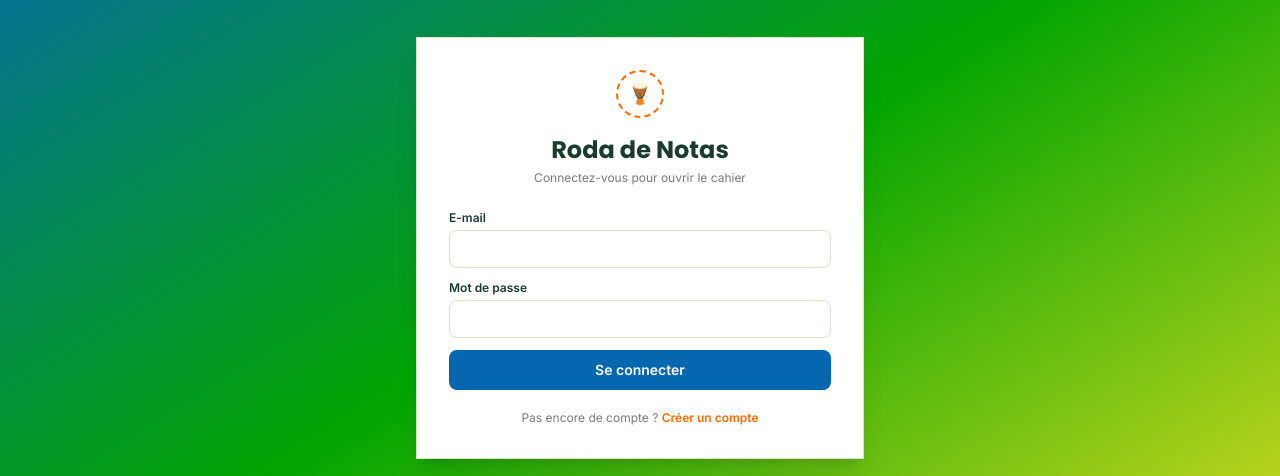
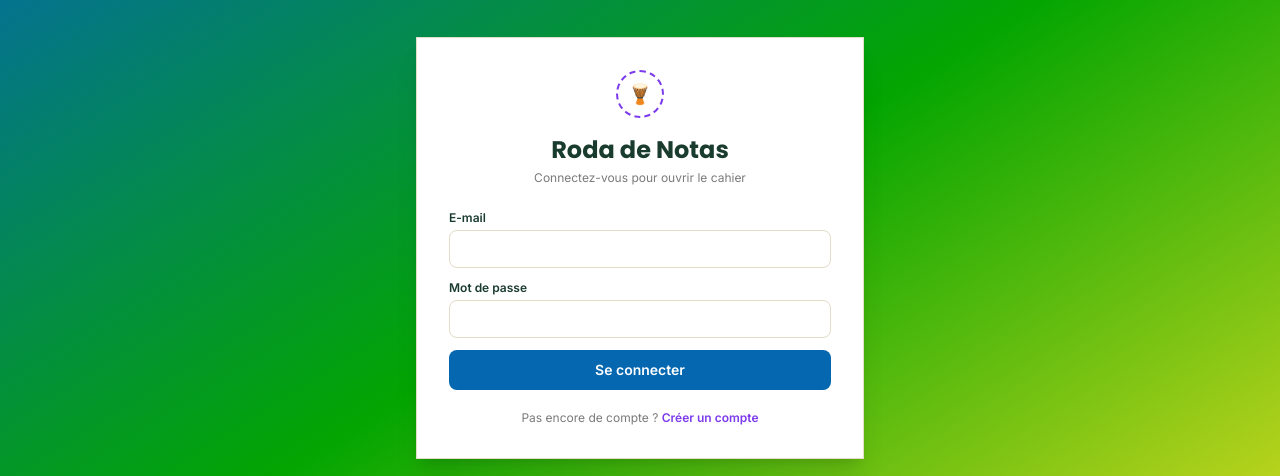
Before and after one commit to Freuby/Roda-de-Notas, a React (Vite) app: page / in a window 1280 px wide. Shown: the part 152-628 px from the top of the page. Built offline with nearby package versions, Linux system fonts and the light colour scheme.

Commit message:
(4 files changed)

```diff
--- a/index.html
+++ b/index.html
@@ -7,7 +7,7 @@
 
   <!-- PWA / Home screen -->
   <link rel="manifest" href="/manifest.json">
-  <meta name="theme-color" content="#FF6B00">
+  <meta name="theme-color" content="#7C3AED">
 
   <!-- iOS -->
   <meta name="apple-mobile-web-app-capable" content="yes">
--- a/src/components/BlockItem.tsx
+++ b/src/components/BlockItem.tsx
@@ -178,7 +178,7 @@ export const BlockItem: React.FC<BlockItemProps> = ({
         );
       case 'subheading':
         return (
-          <div className="border-l-4 border-ochre pl-3 py-0.5 font-display font-semibold text-lg text-[#5a4a2c]">
+          <div className="border-l-4 border-violet pl-3 py-0.5 font-display font-semibold text-lg text-[#5a4a2c]">
             {renderContentEditable('Sous-titre…')}
           </div>
         );
--- a/src/index.css
+++ b/src/index.css
@@ -8,13 +8,13 @@
     --surface: #FFFFFF;
     --ink: #1A3C2F;
     --muted: #7A7A7A;
-    --terracotta: #FF6B00;
-    --terracotta-soft: #FFE3CC;
+    --terracotta: #7C3AED;
+    --terracotta-soft: #EDE9FE;
     --green: #1A3C2F;
     --green-light: #2E6B52;
     --green-soft: #DCEFE6;
-    --ochre: #FFB300;
-    --ochre-soft: #FFF3D6;
+    --violet: #6B46C1;
+    --violet-soft: #F5C2E7;
     --leaf: #00C853;
     --border: #E3DCC9;
     --radius: 12px;
@@ -37,13 +37,13 @@
     --surface: #1A2A22;
     --ink: #E8F0EB;
     --muted: #9BA8A3;
-    --terracotta: #FF7A2A;
-    --terracotta-soft: #3D2010;
+    --terracotta: #A78BFA;
+    --terracotta-soft: #2E1065;
     --green: #4A9B7F;
     --green-light: #6BB99A;
     --green-soft: #1E3228;
-    --ochre: #FFB300;
-    --ochre-soft: #4D3F0F;
+    --violet: #A78BFA;
+    --violet-soft: #2E1065;
     --leaf: #00E676;
     --border: #2A3A32;
     --capoeira-blue: #0467B0;
@@ -95,7 +95,7 @@ input, textarea {
 
 @keyframes search-pulse {
   0% {
-    background-color: var(--ochre-soft);
+    background-color: var(--violet-soft);
   }
   100% {
     background-color: transparent;
@@ -113,8 +113,8 @@ input, textarea {
 .block-animated.is-active,
 .block-animated.is-hovered {
   transform: translateX(-6px);
-  background-color: rgba(255, 227, 204, 0.18);
-  box-shadow: -2px 0 0 0 var(--terracotta), 0 1px 8px rgba(255, 107, 0, 0.06);
+  background-color: rgba(237, 233, 254, 0.18);
+  box-shadow: -2px 0 0 0 var(--terracotta), 0 1px 8px rgba(124, 58, 237, 0.06);
 }
 
 .block-action-bar {
--- a/src/lib/archive.ts
+++ b/src/lib/archive.ts
@@ -17,7 +17,7 @@ export function downloadSpaceArchive(space: Space, pages: Page[], blocks: Block[
 
     switch (b.type) {
       case 'heading':
-        inner = `<h2 style="margin:18px 0 6px;font-size:22px;color:#FF6B00;border-left:4px solid #FF6B00;padding-left:10px;">${esc(
+        inner = `<h2 style="margin:18px 0 6px;font-size:22px;color:#7C3AED;border-left:4px solid #7C3AED;padding-left:10px;">${esc(
           c.text || ''
         )}</h2>`;
         break;
@@ -53,13 +53,13 @@ export function downloadSpaceArchive(space: Space, pages: Page[], blocks: Block[
           : '';
         break;
       case 'song':
-        inner = `<div style="border:1px solid #FF6B00;border-radius:10px;padding:12px 16px;margin:10px 0;background:#fff;">
-          <strong style="color:#FF6B00;font-size:15px;">♪ ${esc(c.title || 'Sans titre')}</strong>${
+        inner = `<div style="border:1px solid #7C3AED;border-radius:10px;padding:12px 16px;margin:10px 0;background:#fff;">
+          <strong style="color:#7C3AED;font-size:15px;">♪ ${esc(c.title || 'Sans titre')}</strong>${
           c.category ? ` <span style="font-size:11px;color:#7A7A7A;">(${esc(SONG_CATEGORIES[c.category] || c.category)})</span>` : ''
         }
           ${c.lyrics ? `<div style="white-space:pre-wrap;margin-top:8px;font-size:13.5px;line-height:1.6;background:#F5F0E6;padding:10px;border-radius:6px;">${esc(c.lyrics)}</div>` : ''}
           ${c.mnemonic ? `<div style="margin-top:6px;font-style:italic;color:#1A3C2F;font-size:12.5px;">💭 ${esc(c.mnemonic)}</div>` : ''}
-          ${c.mediaLink ? `<p style="margin-top:6px;"><a href="${esc(c.mediaLink)}" target="_blank" style="color:#FF6B00;font-size:12px;">🔗 Écouter / regarder</a></p>` : ''}
+          ${c.mediaLink ? `<p style="margin-top:6px;"><a href="${esc(c.mediaLink)}" target="_blank" style="color:#7C3AED;font-size:12px;">🔗 Écouter / regarder</a></p>` : ''}
         </div>`;
         break;
       case 'toggle':
```
